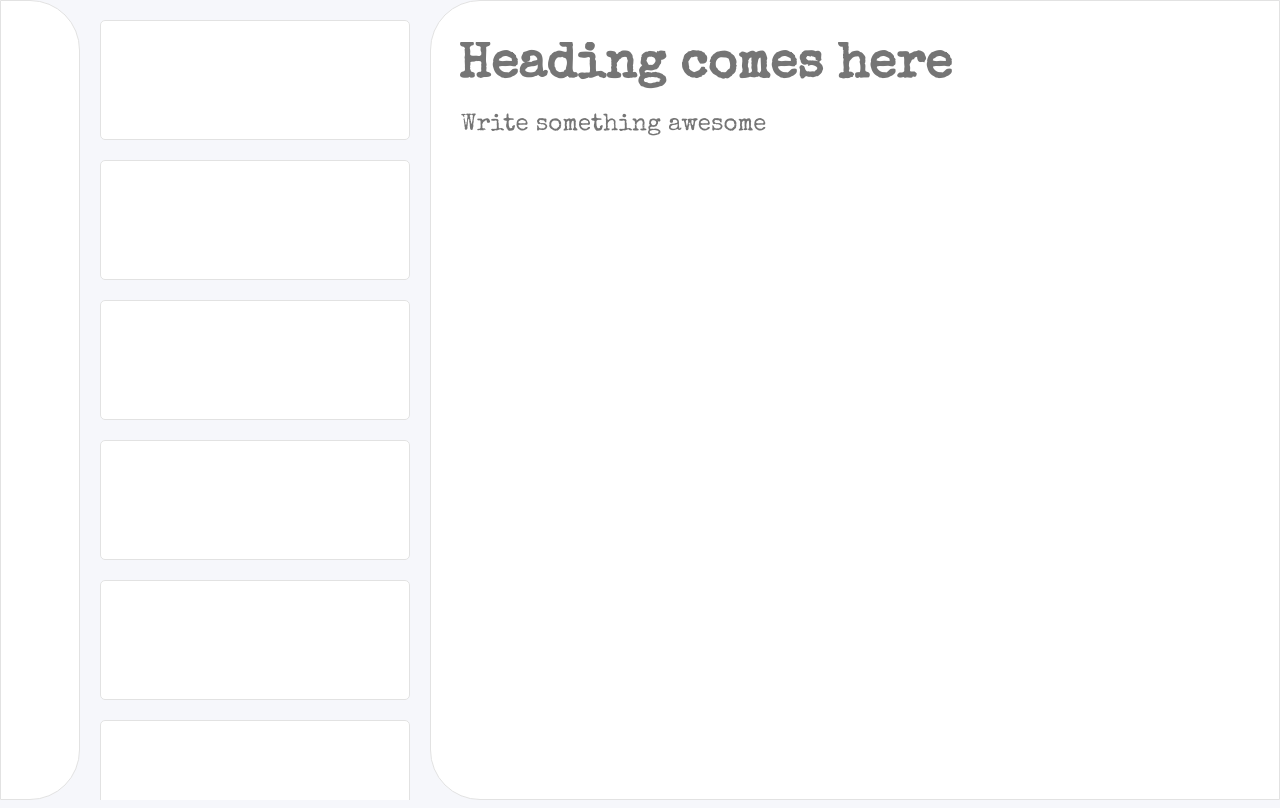
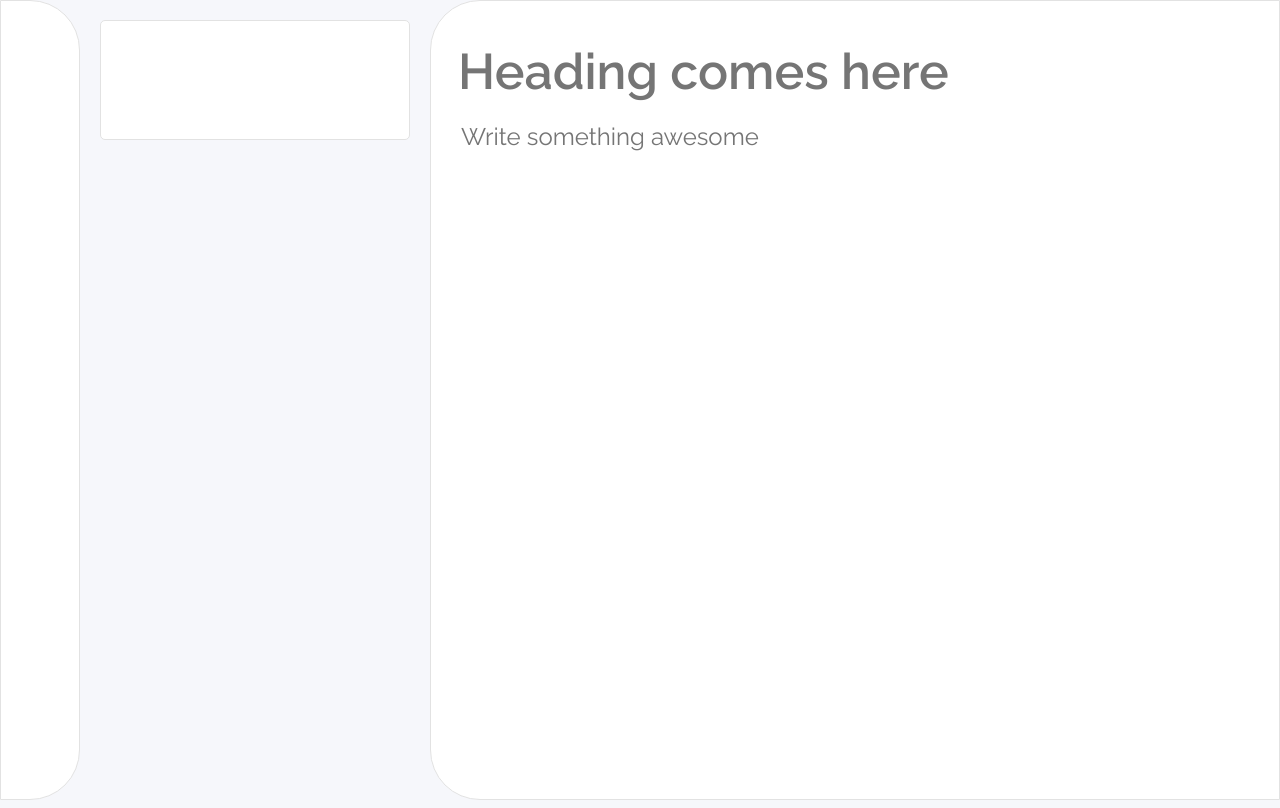
Before and after one commit to adilmas13/poop-it, an Angular app: page / in a window 1280 px wide. Built offline with nearby package versions, Linux system fonts and the light colour scheme.

Commit message:
feat: showing notes listing

```diff
--- /dev/null
+++ b/src/app/app-store.service.ts
@@ -0,0 +1,22 @@
+import { Injectable } from '@angular/core'
+import { Note } from './models/note'
+import { BaseStore } from './store/base-store'
+import { NotesRepositoryService } from './repository/notes-repository.service'
+
+class AppState {
+  notes: Note[]
+}
+
+@Injectable()
+export class AppStore extends BaseStore<AppState> {
+
+  constructor(private repository: NotesRepositoryService) {
+    super(new AppState())
+  }
+
+  getNotes = () => this.repository.getNotes().subscribe(
+    (result) => this.onNotesSuccess(result.notes)
+  )
+
+  private onNotesSuccess = (notes: Note[]) => this.setState({notes})
+}
--- a/src/app/app.component.html
+++ b/src/app/app.component.html
@@ -1,5 +1,7 @@
-<div class="parent">
-  <app-menu></app-menu>
-  <app-notes-list></app-notes-list>
-  <app-composer></app-composer>
-</div>
+<ng-container *ngIf="store.state$ | async as state">
+  <div class="parent">
+    <app-menu></app-menu>
+    <app-notes-list [notes]="state.notes"></app-notes-list>
+    <app-composer></app-composer>
+  </div>
+</ng-container>
--- a/src/app/app.component.ts
+++ b/src/app/app.component.ts
@@ -1,21 +1,18 @@
 import { Component, OnInit } from '@angular/core';
-import { NotesRepositoryService } from './repository/notes-repository.service';
-import { NotesWrapper } from './models/note';
+import { AppStore } from './app-store.service';
 
 @Component({
   selector: 'app-root',
   templateUrl: './app.component.html',
-  styleUrls: ['./app.component.scss']
+  styleUrls: ['./app.component.scss'],
+  providers: [AppStore]
 })
 export class AppComponent implements OnInit {
 
-  constructor(private service: NotesRepositoryService) {
+  constructor(public store: AppStore) {
   }
 
   ngOnInit(): void {
-    this.service.getNotes().subscribe(
-      (value: NotesWrapper) => console.log(value.notes),
-      err => console.log(err)
-    );
+    this.store.getNotes()
   }
 }
--- a/src/app/models/note.ts
+++ b/src/app/models/note.ts
@@ -1,4 +1,5 @@
 export interface Note {
+  id: string;
   title: string;
   body: string;
   locked: boolean;
@@ -8,16 +9,18 @@ export interface Note {
 }
 
 export class NotesWrapper {
-  notes: Note[];
+  notes: Note[]
 }
 
 export const makeDefault = (): Note => {
+  const time = Date.now()
   return {
+    id: time.toString(),
     title: 'New Note',
     body: 'No additional text',
     locked: false,
-    createdOn: Date.now(),
+    createdOn: time,
     isTitleVisible: false,
     isSelected: true
-  };
-};
+  }
+}
--- a/src/app/modules/notes-list/notes-list.component.css
+++ b/src/app/modules/notes-list/notes-list.component.css
@@ -7,7 +7,7 @@
   padding: 20px; }
 
 ::-webkit-scrollbar {
-  width: 0px;
+  width: 0;
   /* Remove scrollbar space */
   background: transparent;
   /* Optional: just make scrollbar invisible */ }
--- a/src/app/modules/notes-list/notes-list.component.html
+++ b/src/app/modules/notes-list/notes-list.component.html
@@ -1,3 +1,3 @@
 <div class="parent">
-  <app-note *ngFor="let i of [1,1,1,1,1,1,1,1,1,1,1,1,1,1,11,1,1,1,1,1,1,1,1]"></app-note>
+  <app-note *ngFor="let note of notes" [note]="note"></app-note>
 </div>
--- a/src/app/modules/notes-list/notes-list.component.scss
+++ b/src/app/modules/notes-list/notes-list.component.scss
@@ -8,6 +8,6 @@
 }
 
 ::-webkit-scrollbar {
-  width: 0px;  /* Remove scrollbar space */
+  width: 0;  /* Remove scrollbar space */
   background: transparent;  /* Optional: just make scrollbar invisible */
 }
--- a/src/app/modules/notes-list/notes-list.component.ts
+++ b/src/app/modules/notes-list/notes-list.component.ts
@@ -1,4 +1,5 @@
-import { Component, OnInit, ChangeDetectionStrategy } from '@angular/core';
+import { Component, OnInit, ChangeDetectionStrategy, Input } from '@angular/core'
+import { Note } from '../../models/note'
 
 @Component({
   selector: 'app-notes-list',
@@ -8,6 +9,8 @@ import { Component, OnInit, ChangeDetectionStrategy } from '@angular/core';
 })
 export class NotesListComponent implements OnInit {
 
+  @Input() notes: Note[]
+
   constructor() { }
 
   ngOnInit() {
--- a/src/scss/styles.css
+++ b/src/scss/styles.css
@@ -63,7 +63,7 @@ body {
   background: var(--secondary-background-color); }
 
 * {
-  font-family: 'Special Elite', cursive;
+  font-family: "Raleway", serif;
   box-sizing: border-box;
   background: transparent; }
 
--- a/src/scss/styles.scss
+++ b/src/scss/styles.scss
@@ -53,7 +53,8 @@ body {
 
 * {
   //font-family: "Architects Daughter", cursive,serif;
-  font-family: 'Special Elite', cursive;
+  //font-family: 'Special Elite', cursive;
+  font-family: "Raleway", serif;
   box-sizing: border-box;
   background: transparent;
 }
--- a/tslint.json
+++ b/tslint.json
@@ -83,7 +83,8 @@
     "template-banana-in-box": true,
     "template-no-negated-async": true,
     "use-lifecycle-interface": true,
-    "use-pipe-transform-interface": true
+    "use-pipe-transform-interface": true,
+    "semicolon": false
   },
   "rulesDirectory": [
     "codelyzer"
```
Also changed, not shown: src/app/modules/notes-list/note/note.component.ts (+6 -2 lines).
